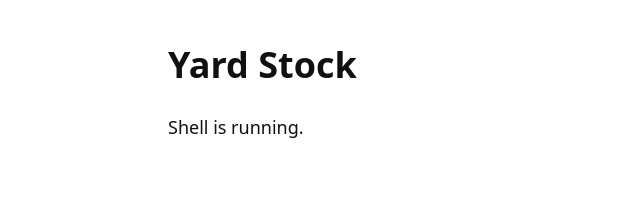
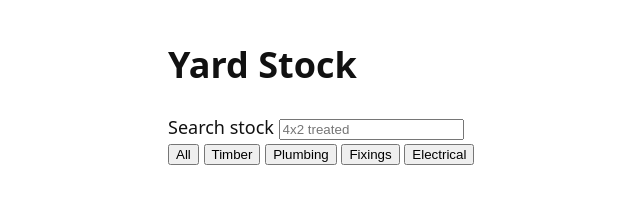
Before and after one commit to LillieMew/yard-stock, a plain HTML site: page index.html in a window 1280 px wide. Shown: the whole page, without its empty margins (248-888 px from the left). Drawn offline with Linux system fonts and the light colour scheme.

Commit message:
Enhance index.html with search functionality
Added a search section with input and filter buttons.

```diff
--- a/index.html
+++ b/index.html
@@ -11,7 +11,19 @@
 <body>
   <main id="app">
     <h1>Yard Stock</h1>
-    <p>Shell is running.</p>
+    <section>
+      <label for="search-box">Search stock</label>
+      <input type="search" id="search-box" placeholder="4x2 treated">
+      <div class="chip-row">
+        <button type="button" class="chip selected">All</button>
+        <button type="button" class="chip">Timber</button>
+        <button type="button" class="chip">Plumbing</button>
+        <button type="button" class="chip">Fixings</button>
+        <button type="button" class="chip">Electrical</button>
+      </div>
+    </section>
+
+  <ul id="results"></ul>
   </main>
   <script src="app.js"></script>
 </body>
```
